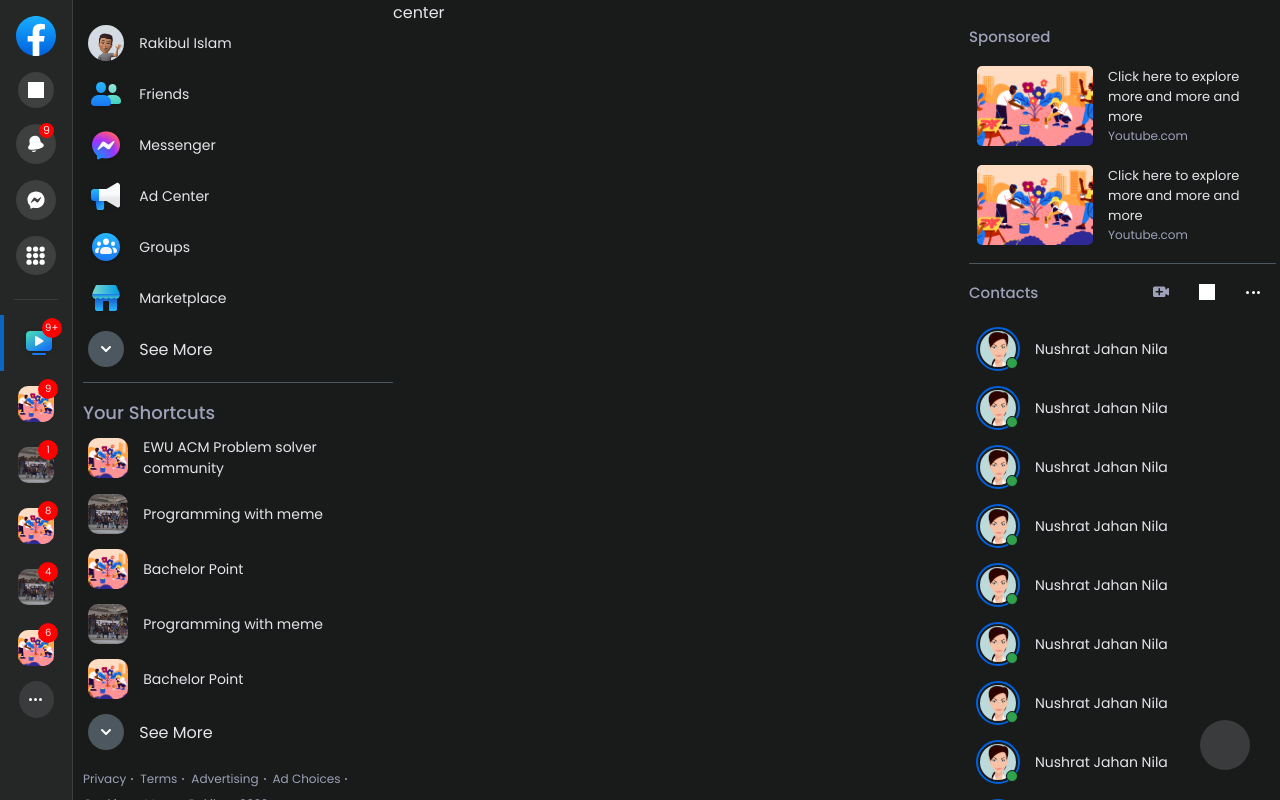
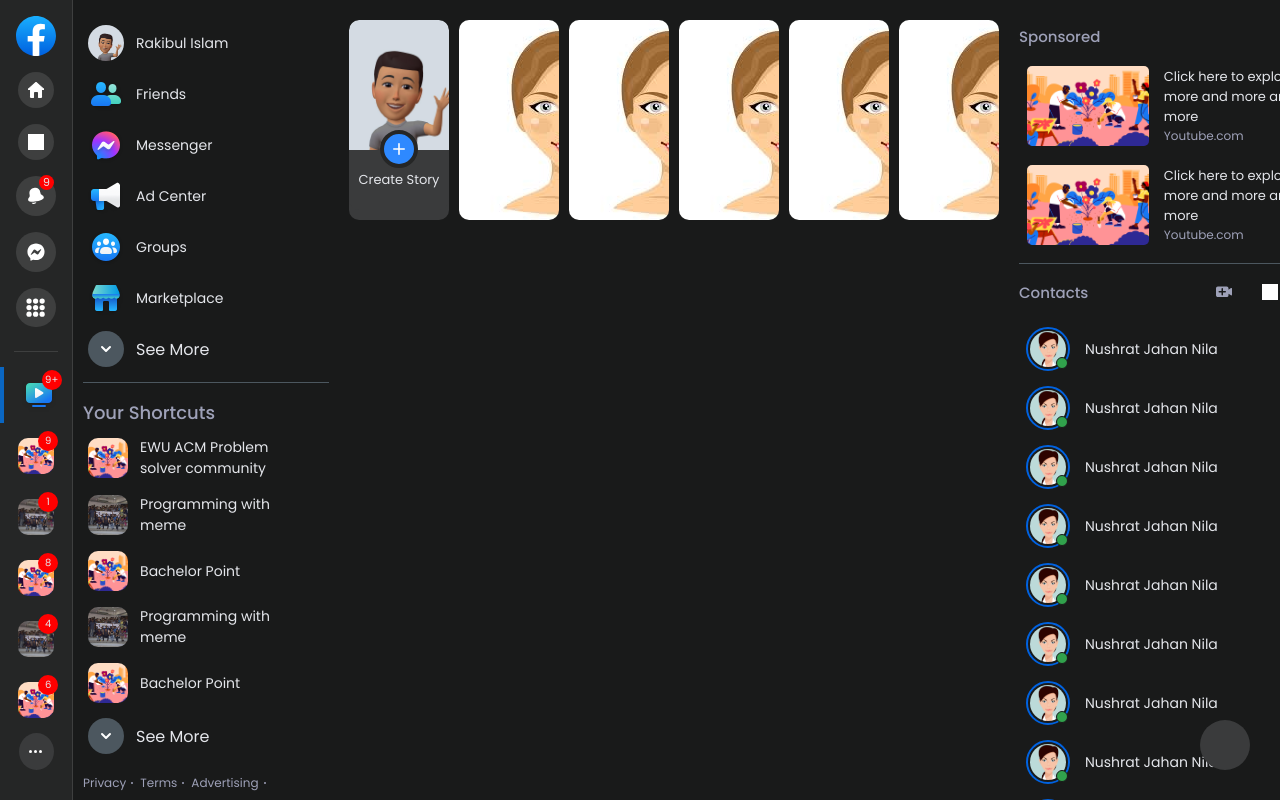
Before and after one commit to Rakib013/FACEBOOK2.0, a React (Create React App) app: page / in a window 1280 px wide. Built offline with nearby package versions, Linux system fonts and the light colour scheme; grey boxes are pictures that could not be loaded.

Commit message:
Initial stories component developing completed

```diff
--- /dev/null
+++ b/src/component/HomeCenter.jsx
@@ -0,0 +1,19 @@
+import React from 'react';
+import styled from 'styled-components';
+import Stories from './parts/Stories';
+
+function HomeCenter() {
+  return (
+    <>
+        <Container>
+            <Stories />
+        </Container>
+    </>
+  )
+}
+
+export default HomeCenter;
+
+const Container = styled.div`
+    padding: 20px;
+`
--- a/src/component/Nav.jsx
+++ b/src/component/Nav.jsx
@@ -2,6 +2,7 @@
 import styled from "styled-components"
 
 function Nav() {
+    const [home, setHome] = useState(false);
     const [nActive, setNActive] = useState(false);
     const [mActive, setMActive] = useState(false);
     const [mnActive, setMnActive] = useState(false);
@@ -20,6 +21,15 @@
                         <path d="M15 35.8C6.5 34.3 0 26.9 0 18 0 8.1 8.1 0 18 0s18 8.1 18 18c0 8.9-6.5 16.3-15 17.8l-1-.8h-4l-1 .8z"></path>
                         <path class="p361ku9c" fill='white' d="M25 23l.8-5H21v-3.5c0-1.4.5-2.5 2.7-2.5H26V7.4c-1.3-.2-2.7-.4-4-.4-4.1 0-7 2.5-7 7v4h-4.5v5H15v12.7c1 .2 2 .3 3 .3s2-.1 3-.3V23h4z"></path>
                     </svg>
+                </Logo>
+
+                <Logo fill={home ? "#3c80da" : "white"} color={home ? '#3a4d72' : '#3e3f3f'} onClick={e=> {
+                    setHome(!home);
+                    setNActive(false);
+                    setMActive(false);
+                    setMnActive(false);
+                }}>
+                    <img src="/icon/left/home.png" alt="" />
                 </Logo>
 
                 <Logo color="#3e3f3f">
@@ -182,6 +192,10 @@
         border-radius: 50%;
         font-size: 11px;
     }
+
+    &>img{
+        filter: brightness(0) invert(1);
+    }
 `
 
 const Border = styled.div`
--- a/src/component/parts/Person.jsx
+++ b/src/component/parts/Person.jsx
@@ -49,11 +49,15 @@
   max-width: 325px;
   top: -220px;
   right: 0;
-  background-color: var(--hover-color);
+  background-color: #252626;
   padding: 10px;
   border-radius: 10px;
   display: ${props=>props.mouse?'flex':'none'};
   transition: 0.3s;
+
+  box-shadow: 1px 1px 44px 0px rgba(255,255,255,0.12);
+-webkit-box-shadow: 1px 1px 44px 0px rgba(255,255,255,0.12);
+-moz-box-shadow: 1px 1px 44px 0px rgba(255,255,255,0.12);
 
   &:hover{
     display: flex;
--- /dev/null
+++ b/src/component/parts/Storie.jsx
@@ -0,0 +1,23 @@
+import React from 'react';
+import styled from 'styled-components';
+
+function Storie() {
+  return (
+    <>
+        <Content>
+            <img src="/icon/avatar2.jpeg" alt="" />
+        </Content>
+    </>
+  )
+}
+
+export default Storie;
+
+const Content = styled.div`
+    width: 100px;
+    height: 200px;
+    border-radius: 10px;
+    background-color: var(--hover-color);
+    overflow: hidden;
+    cursor: pointer;
+`
--- /dev/null
+++ b/src/component/parts/Stories.jsx
@@ -0,0 +1,104 @@
+import React from 'react';
+import styled from 'styled-components';
+import Storie from './Storie';
+
+function Stories() {
+  return (
+    <Container>
+        <First>
+            <Content>
+                <div>
+                    <img src="/icon/avatar.jpeg" alt="" />
+                </div>
+                <div>
+                    <div>
+                        <svg viewBox="0 0 20 20" fill='white' width="1em" height="1em"><g fill-rule="evenodd" transform="translate(-446 -350)"><g fill-rule="nonzero"><path d="M95 201.5h13a1 1 0 1 0 0-2H95a1 1 0 1 0 0 2z" transform="translate(354.5 159.5)"></path><path d="M102.5 207v-13a1 1 0 1 0-2 0v13a1 1 0 1 0 2 0z" transform="translate(354.5 159.5)"></path></g></g></svg>
+                    </div>
+                    <p>Create Story</p>
+                </div>
+            </Content>
+        </First>
+
+        <Storiess>
+            <Storie />
+            <Storie />
+            <Storie />
+            <Storie />
+            <Storie />
+        </Storiess>
+    </Container>
+  )
+}
+
+export default Stories;
+
+
+const Container = styled.div`
+    display: flex;
+`
+
+const Storiess = styled.div`
+    display: grid;
+    grid-template-columns: repeat(5, 1fr);
+    grid-gap: 10px;
+`
+
+const First = styled.div`
+    margin-right: 10px;
+`
+
+const Content = styled.div`
+    width: 100px;
+    height: 200px;
+    border-radius: 10px;
+    background-color: var(--hover-color);
+    overflow: hidden;
+    cursor: pointer;
+    &>div:first-child{
+        height: 130px;
+        &>img{
+            transition: 0.3s;
+            border-radius: 10px 10px 0 0;
+            width: 100%;
+            height: 100%;
+            object-fit: cover;
+        }
+    }
+
+    &>div:last-child{
+        background-color: var(--hover-color);
+        border-radius: 0 0 10px 10px;
+        display: flex;
+        flex-direction: column;
+        align-items: center;
+        height: 60px;
+        position: relative;
+        &>div{
+            position: absolute;
+            top: -20px;
+            background-color: hsl(214deg 100% 59%);
+            display: flex;
+            align-items: center;
+            justify-content: center;
+            width: 30px;
+            height: 30px;
+            border: 4px solid #252626;
+            border-radius: 50%;
+        }
+
+        &>p{
+            margin-top: auto;
+            margin-bottom: auto;
+            font-size: 13px;
+            font-weight: 100;
+        }
+    }
+
+    &:hover{
+        &>div:first-child{
+            &>img{
+                transform: scale(1.04);
+            }
+        }
+    }
+`
--- a/src/pages/Home.jsx
+++ b/src/pages/Home.jsx
@@ -3,6 +3,7 @@
 import Nav from '../component/Nav';
 import HomeLeft from '../component/HomeLeft';
 import HomeRight from '../component/HomeRight';
+import HomeCenter from '../component/HomeCenter';
 
 
 function Home() {
@@ -15,7 +16,7 @@
         </Left>
 
         <Center>
-          center
+          <HomeCenter />
         </Center>
 
         <Right>
@@ -41,7 +42,7 @@
 `
 
 const Left = styled.div`
-  flex-basis: 25%;
+  flex-basis: 20%;
   overflow-y: scroll;
 
   @media (max-width: 1100px) {
@@ -51,14 +52,14 @@
 `
 const Center = styled.div`
   z-index: -1;
-  flex-basis: 45%;
+  flex-basis: 50%;
 
   @media (max-width: 1100px) {
     flex-basis: 65%;
   }
 `
 const Right = styled.div`
-  flex-basis: 24%;
+  flex-basis: 25%;
   overflow: auto;
   z-index: 99999;
   @media (max-width: 900px) {
```
Also changed, not shown: public/Icon/left/home.png (added).
